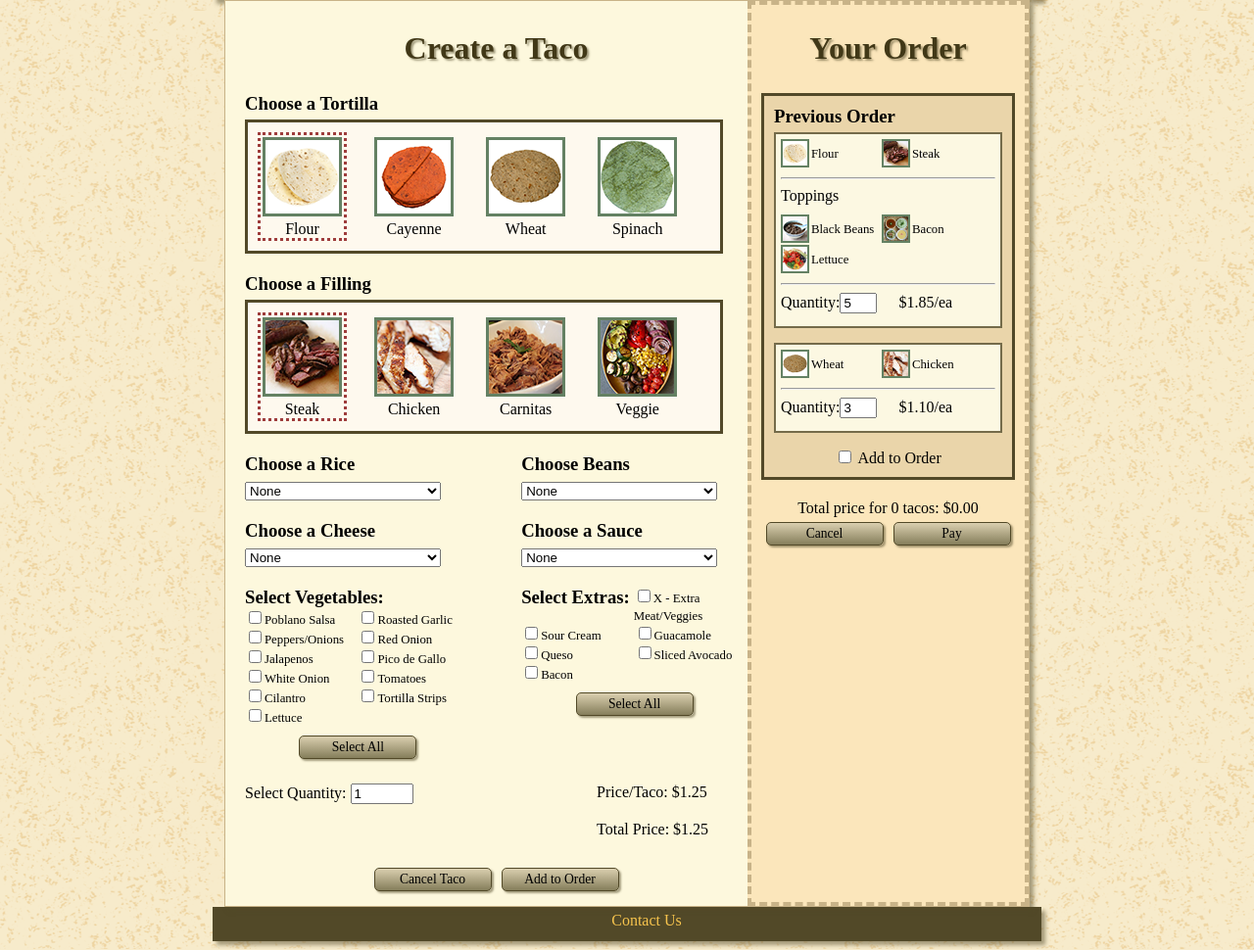
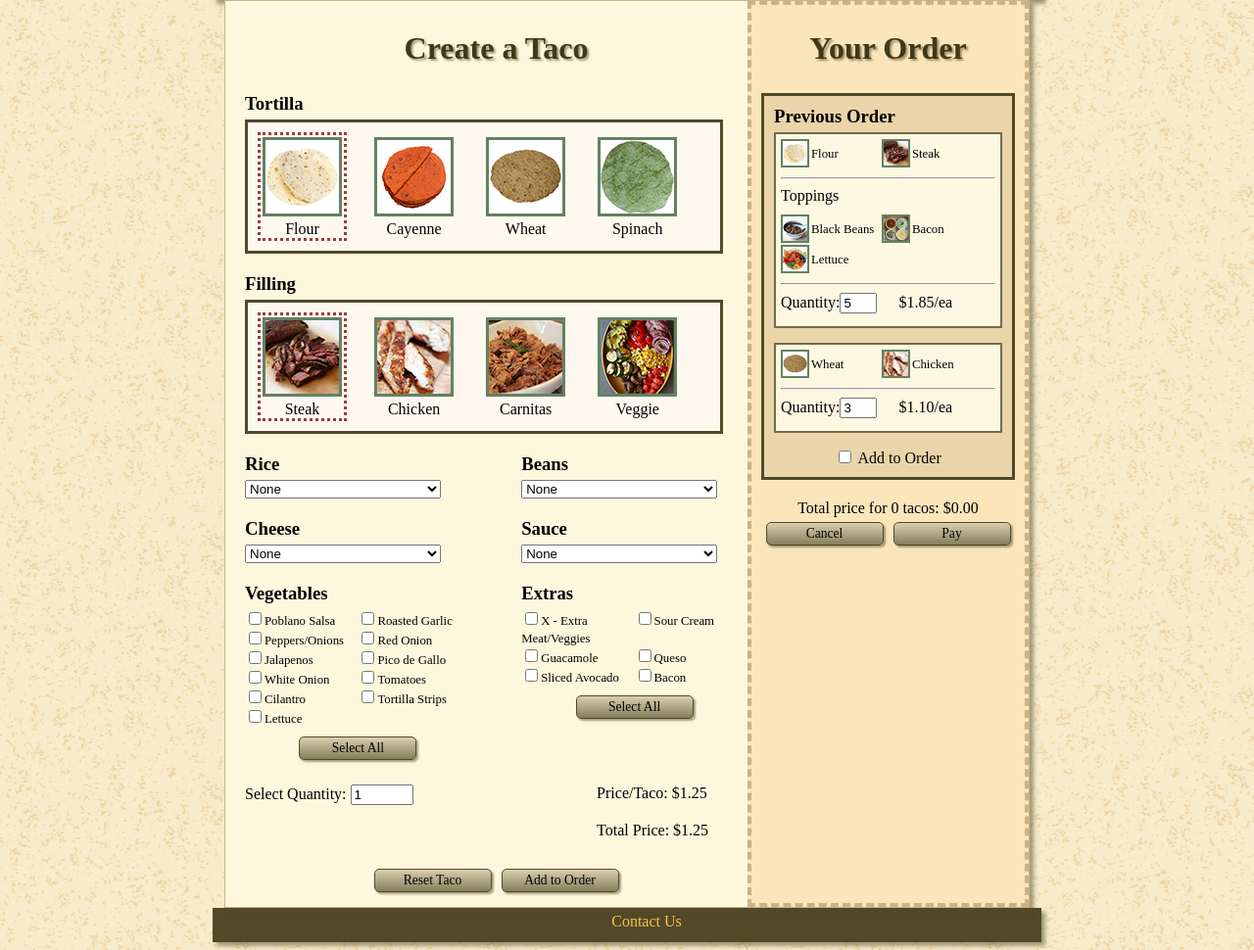
Before and after one commit to MustangTutors/TacoTruck, a PHP site: page / in a window 1280 px wide. Shown: the part 135-1105 px from the top of the page at 98% size. Run offline with PHP 8.4, Linux system fonts and the light colour scheme; some libraries are stand-ins or nearby versions; some web fonts are replaced.

Commit message:
updated to reflect some of the suggestions from assignment 5 comments

```diff
--- a/css/style.css
+++ b/css/style.css
@@ -301,16 +301,19 @@ article h3 {
     margin: 0px 0px 5px 0px;
 }
 
+section#createTaco article.floating {
+    width: 45%;
+    position: relative;
+}
+
 section#createTaco article.floating:nth-child(odd) {
     float: right;
     clear: right;
-    width: 45%;
 }
 
 section#createTaco article.floating:nth-child(even) {
     clear: left;
     float: left;
-    width: 45%;
 }
 
 article#quantitySelection {
@@ -433,13 +436,11 @@ section#createTaco img.toppingPic {
     height: 25px;
     vertical-align: middle;
     border-width: 2px;
-    float: right;
     margin-right: 12%;
+    position: absolute;
+    top: 0px;
+    right: 0px;
     visibility: hidden;
-}
-
-section#createTaco article.floating h3 {
-    display: inline;
 }
 
 section#payment {
--- a/index.html
+++ b/index.html
@@ -20,21 +20,21 @@
         <section id="createTaco">
             <h2 class="heading">Create a Taco</h2>
             <article id="tortillaSelection">
-                <h3>Choose a Tortilla</h3>
+                <h3>Tortilla</h3>
                 <div class="pictureView">
                     <div class='holder'></div>
                 </div>
             </article>
 
             <article id="fillingSelection">
-                <h3>Choose a Filling</h3>
+                <h3>Filling</h3>
                 <div class="pictureView">
                     <div class='holder'></div>
                 </div>
             </article>
 
             <article class="floating" id="riceSelection">
-                <h3>Choose a Rice</h3>
+                <h3>Rice</h3>
                 <img src="img/none.png" class="toppingPic" alt="rice">
                 <select class="dropdown">
                     <option value="none" price="0">None</option>
@@ -42,7 +42,7 @@
             </article>
 
             <article class="floating" id="beanSelection">
-                <h3>Choose Beans</h3>
+                <h3>Beans</h3>
                 <img src="img/none.png" class="toppingPic" alt="beans">
                 <select class="dropdown">
                     <option value="none" price="0">None</option>
@@ -50,7 +50,7 @@
             </article>
 
             <article class="floating" id="cheeseSelection">
-                <h3>Choose a Cheese</h3>
+                <h3>Cheese</h3>
                 <img src="img/none.png" class="toppingPic" alt="cheese">
                 <select class="dropdown">
                     <option value="none" price="0">None</option>
@@ -58,7 +58,7 @@
             </article>
 
             <article class="floating" id="sauceSelection">
-                <h3>Choose a Sauce</h3>
+                <h3>Sauce</h3>
                 <img src="img/none.png" class="toppingPic" alt="sauce">
                 <select class="dropdown">
                     <option value="none" price="0">None</option>
@@ -66,14 +66,14 @@
             </article>
 
             <article class="floating" id="vegetableSelection">
-                <h3>Select Vegetables:</h3>
+                <h3>Vegetables</h3>
                 <div class="center">
                     <button class="button" id="selectAllVegetables">Select All</button>
                 </div>
             </article>
 
             <article class="floating" id="extraSelection">
-                <h3>Select Extras:</h3>
+                <h3>Extras</h3>
                 <div class="center">
                     <button class="button" id="selectAllExtras">Select All</button>
                 </div>
@@ -98,7 +98,7 @@
 
             <div class="holder"></div>
             <div class="center">
-                <button class="button" id="cancelTaco">Cancel Taco</button>
+                <button class="button" id="cancelTaco">Reset Taco</button>
                 <button class="button" id="addToOrder">Add to Order</button>
             </div>
         </section>
--- a/js/order.js
+++ b/js/order.js
@@ -221,7 +221,7 @@ $(document).ready(function(){
         topping.topping_id = $("#riceSelection .dropdown").val();
         // If rice is not none, proceed
         if(topping.topping_id !== "none"){
-            topping.name = $("#riceSelection .dropdown option[value='" + topping.id + "']").html();
+            topping.name = $("#riceSelection .dropdown option[value='" + topping.topping_id + "']").html();
             topping.url = $("#riceSelection img.toppingPic").attr('src');
             toppings.push(topping);
         }
@@ -231,7 +231,7 @@ $(document).ready(function(){
         topping.topping_id = $("#beanSelection .dropdown").val();
         // If beans is not none, proceed
         if(topping.topping_id !== "none"){
-            topping.name = $("#beanSelection .dropdown option[value='" + topping.id + "']").html();
+            topping.name = $("#beanSelection .dropdown option[value='" + topping.topping_id + "']").html();
             topping.url = $("#beanSelection img.toppingPic").attr('src');
             toppings.push(topping);
         }
@@ -241,7 +241,7 @@ $(document).ready(function(){
         topping.topping_id = $("#cheeseSelection .dropdown").val();
         // If beans is not none, proceed
         if(topping.topping_id !== "none"){
-            topping.name = $("#cheeseSelection .dropdown option[value='" + topping.id + "']").html();
+            topping.name = $("#cheeseSelection .dropdown option[value='" + topping.topping_id + "']").html();
             topping.url = $("#cheeseSelection img.toppingPic").attr('src');
             toppings.push(topping);
         }
@@ -251,7 +251,7 @@ $(document).ready(function(){
         topping.topping_id = $("#sauceSelection .dropdown").val();
         // If sauce is not none, proceed
         if(topping.topping_id !== "none"){
-            topping.name = $("#sauceSelection .dropdown option[value='" + topping.id + "']").html();
+            topping.name = $("#sauceSelection .dropdown option[value='" + topping.topping_id + "']").html();
             topping.url = $("#sauceSelection img.toppingPic").attr('src');
             toppings.push(topping);
         }
```
